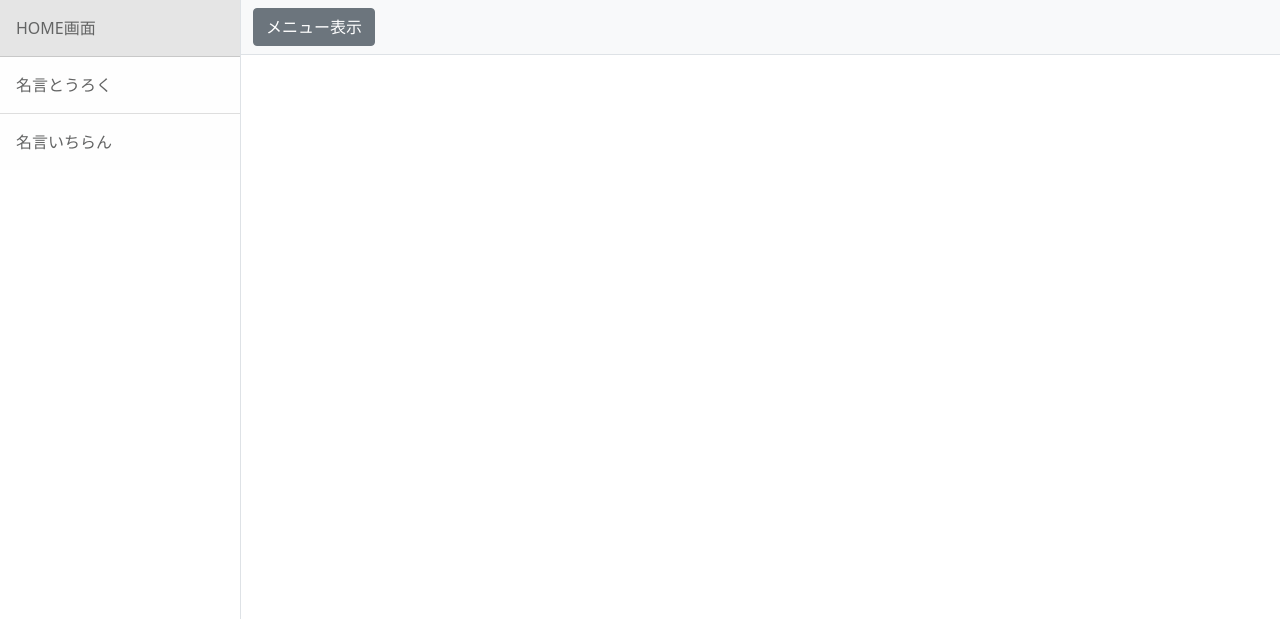
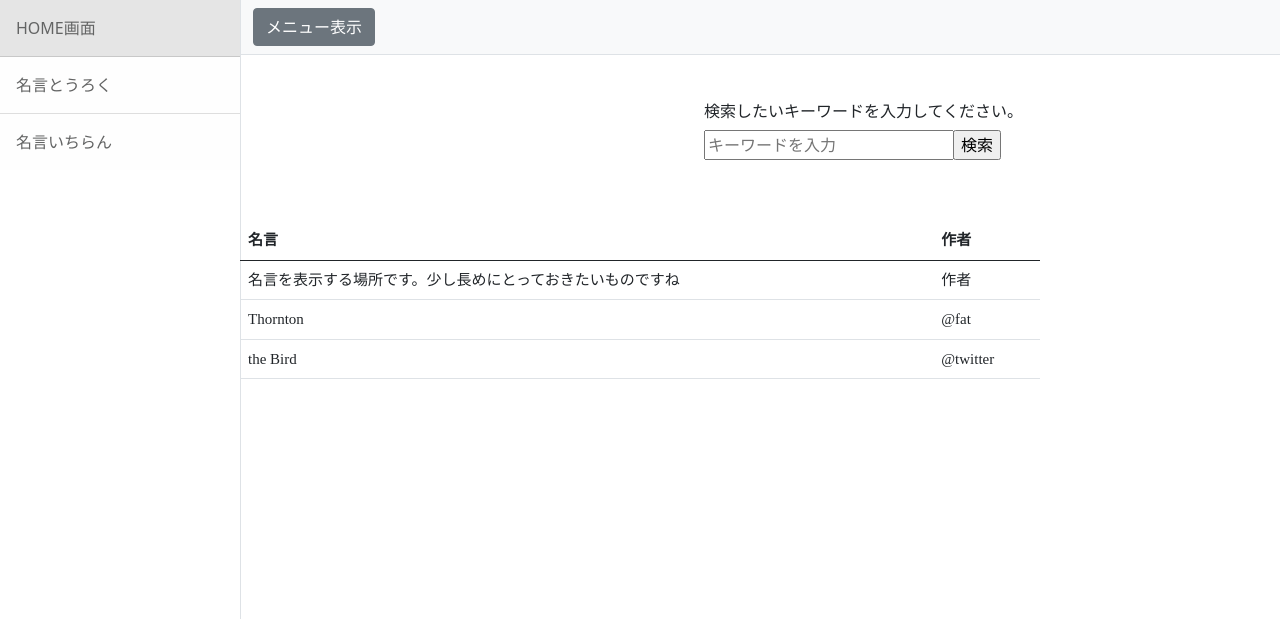
Before and after one commit to TakayukiYoshimitsu/MEIGEN, a Python web app: template src/templates/meigen_list.html in a window 1280 px wide. Shown: the top 619 px of the page. Run offline with Jinja, Linux system fonts and the light colour scheme; the template is opened without the code that fills it, so the values that code supplies are empty; some libraries are stand-ins or nearby versions.

Commit message:
いちらん画面の実装

```diff
--- /dev/null
+++ b/src/static/css/meigen_list.css
@@ -0,0 +1,225 @@
+form{
+    position: absolute ;    /* 位置（基準） */
+    width: 100%    /* 横幅（基準） */
+}
+
+/* レスポンシブル 1400px */
+@media (min-width: 1400px) {
+    /* 名言一覧 */
+    .table {
+        /* テーブル */
+        position: absolute ;    /* テーブル（基準） */
+        top: 300px;    /* テーブル（上からの高さ） */
+        left: 50%;    /* テーブル（中央） */
+        transform: translateY(-50%) translateX(-50%);    /* テーブル（中央） */
+        width: 950px;    /* 横幅 */
+        font-family: "游明朝 Demibold" ;   /* 文字フォント；游明朝 Demibold */
+        font-size: 20px;    /* 文字サイズ */
+    }
+    /* 検索 */
+    .search_all{
+        /* Box */
+        position: absolute ;    /* Box（基準） */
+        top: 130px;    /* Box（上からの高さ） */
+        left: 55%;    /* Box（左） */
+        display: inline-flex;    /* 要素の横並び */
+    }
+    /* 検索表示 */
+    .search {
+        /* 文字 */
+        position: absolute ;    /* 文字（基準） */
+        top: 100px;    /* 文字（上からの高さ） */
+        left: 55%;    /* 文字（左） */
+        width: 350px;    /* 横幅 */
+        font-family: "游明朝 Demibold" ;   /* 文字フォント；游明朝 Demibold */
+    }
+    /* 検索Box */
+    .search_box {
+        /* Box */
+        position: absolute ;    /* Box（基準） */
+        width: 300px;    /* 横幅 */
+    }
+    /* 検索ボタン */
+    .search_button {
+        /* ボタン */
+        position: absolute ;    /* ボタン（基準） */
+        left: 299px;    /* 文字（左） */
+    }
+}
+/* レスポンシブル 1400px */
+@media (max-width: 1400px) {
+    /* 名言一覧 */
+    .table {
+        /* テーブル */
+        position: absolute ;    /* テーブル（基準） */
+        top: 300px;    /* テーブル（上からの高さ） */
+        left: 50%;    /* テーブル（中央） */
+        transform: translateY(-50%) translateX(-50%);    /* テーブル（中央） */
+        width: 800px;    /* 横幅 */
+        font-family: "游明朝 Demibold" ;   /* 文字フォント；游明朝 Demibold */
+        font-size: 15px;    /* 文字サイズ */
+    }
+    /* 検索 */
+    .search_all{
+        /* Box */
+        position: absolute ;    /* Box（基準） */
+        top: 130px;    /* Box（上からの高さ） */
+        left: 55%;    /* Box（左） */
+        display: inline-flex;    /* 要素の横並び */
+    }
+    /* 検索表示 */
+    .search {
+        /* 文字 */
+        position: absolute ;    /* 文字（基準） */
+        top: 100px;    /* 文字（上からの高さ） */
+        left: 55%;    /* 文字（左） */
+        width: 350px;    /* 横幅 */
+        font-family: "游明朝 Demibold" ;   /* 文字フォント；游明朝 Demibold */
+    }
+    /* 検索Box */
+    .search_box {
+        /* Box */
+        position: absolute ;    /* Box（基準） */
+        width: 250px;    /* 横幅 */
+    }
+    /* 検索ボタン */
+    .search_button {
+        /* ボタン */
+        position: absolute ;    /* ボタン（基準） */
+        left: 249px;    /* 文字（左） */
+    }
+}
+/* レスポンシブル 992px */
+@media (max-width: 992px) {
+    /* 名言一覧 */
+    .table {
+        /* テーブル */
+        position: absolute ;    /* テーブル（基準） */
+        top: 300px;    /* テーブル（上からの高さ） */
+        left: 50%;    /* テーブル（中央） */
+        transform: translateY(-50%) translateX(-50%);    /* テーブル（中央） */
+        width: 600px;    /* 横幅 */
+        font-family: "游明朝 Demibold" ;   /* 文字フォント；游明朝 Demibold */
+        font-size: 15px;    /* 文字サイズ */
+    }
+    /* 検索 */
+    .search_all{
+        /* Box */
+        position: absolute ;    /* Box（基準） */
+        top: 130px;    /* Box（上からの高さ） */
+        left: 45%;    /* Box（左） */
+        display: inline-flex;    /* 要素の横並び */
+    }
+    /* 検索表示 */
+    .search {
+        /* 文字 */
+        position: absolute ;    /* 文字（基準） */
+        top: 100px;    /* 文字（上からの高さ） */
+        left: 45%;    /* 文字（左） */
+        width: 350px;    /* 横幅 */
+        font-family: "游明朝 Demibold" ;   /* 文字フォント；游明朝 Demibold */
+    }
+    /* 検索Box */
+    .search_box {
+        /* Box */
+        position: absolute ;    /* Box（基準） */
+        width: 250px;    /* 横幅 */
+    }
+    /* 検索ボタン */
+    .search_button {
+        /* ボタン */
+        position: absolute ;    /* ボタン（基準） */
+        left: 249px;    /* 文字（左） */
+    }
+}
+/* レスポンシブル 768px */
+@media (max-width: 768px) {
+    /* 名言一覧 */
+    .table {
+        /* テーブル */
+        position: absolute ;    /* テーブル（基準） */
+        top: 300px;    /* テーブル（上からの高さ） */
+        left: 50%;    /* テーブル（中央） */
+        transform: translateY(-50%) translateX(-50%);    /* テーブル（中央） */
+        width: 500px;    /* 横幅 */
+        font-family: "游明朝 Demibold" ;   /* 文字フォント；游明朝 Demibold */
+        font-size: 15px;    /* 文字サイズ */
+    }
+    /* 検索 */
+    .search_all{
+        /* Box */
+        position: absolute ;    /* Box（基準） */
+        top: 130px;    /* Box（上からの高さ） */
+        left: 40%;    /* Box（左） */
+        display: inline-flex;    /* 要素の横並び */
+    }
+    /* 検索表示 */
+    .search {
+        /* 文字 */
+        position: absolute ;    /* 文字（基準） */
+        top: 100px;    /* 文字（上からの高さ） */
+        left: 40%;    /* 文字（左） */
+        width: 350px;    /* 横幅 */
+        font-size: 15px;    /* 文字サイズ */
+        font-family: "游明朝 Demibold" ;   /* 文字フォント；游明朝 Demibold */
+    }
+    /* 検索Box */
+    .search_box {
+        /* Box */
+        position: absolute ;    /* Box（基準） */
+        width: 250px;    /* 横幅 */
+    }
+    /* 検索ボタン */
+    .search_button {
+        /* ボタン */
+        position: absolute ;    /* ボタン（基準） */
+        left: 249px;    /* 文字（左） */
+    }
+}
+/* レスポンシブル 575px */
+@media (max-width: 576px) {
+    /* 名言一覧 */
+    .table {
+        /* テーブル */
+        position: absolute ;    /* テーブル（基準） */
+        top: 300px;    /* テーブル（上からの高さ） */
+        left: 50%;    /* テーブル（中央） */
+        transform: translateY(-50%) translateX(-50%);    /* テーブル（中央） */
+        width: 70%;    /* 横幅 */
+        font-family: "游明朝 Demibold" ;   /* 文字フォント；游明朝 Demibold */
+        font-size: 15px;    /* 文字サイズ */
+    }
+
+    /* 検索 */
+    .search_all{
+        /* Box */
+        position: absolute ;    /* Box（基準） */
+        top: 130px;    /* Box（上からの高さ） */
+        left: 35%;    /* Box（左） */
+        display: inline-flex;    /* 要素の横並び */
+    }
+    /* 検索表示 */
+    .search {
+        /* 文字 */
+        position: absolute ;    /* 文字（基準） */
+        top: 100px;    /* 文字（上からの高さ） */
+        left: 35%;    /* 文字（左） */
+        width: 350px;    /* 横幅 */
+        font-size: 13px;    /* 文字サイズ */
+        font-family: "游明朝 Demibold" ;   /* 文字フォント；游明朝 Demibold */
+    }
+    /* 検索Box */
+    .search_box {
+        /* Box */
+        position: absolute ;    /* Box（基準） */
+        width: 200px;    /* 横幅 */
+        font-size: 13px;    /* 文字サイズ */
+    }
+    /* 検索ボタン */
+    .search_button {
+        /* ボタン */
+        position: absolute ;    /* ボタン（基準） */
+        left: 199px;    /* 文字（左） */
+        font-size: 13px;    /* 文字サイズ */
+    }
+}
--- a/src/templates/meigen_list.html
+++ b/src/templates/meigen_list.html
@@ -2,11 +2,13 @@
 <html lang="en">
 <head>
     <meta charset="UTF-8">
-    <title>HOME画面</title>
+    <title>いちらん画面</title>
     <!-- Favicon-->
-    <link rel="icon" type="image/x-icon" href="assets/favicon.ico"/>
+    <link rel="icon" type="image/x-icon" href="../bootstrap/assets/favicon.ico"/>
     <!-- Core theme CSS (includes Bootstrap)-->
     <link href="../bootstrap/css/style.css" rel="stylesheet"/>
+    <!-- CSS -->
+    <link href="../static/css/meigen_list.css" rel="stylesheet"/>
 </head>
 <body>
 <div class="d-flex" id="wrapper">
@@ -31,10 +33,41 @@
         </nav>
     </div>
     <!-- ページ内容-->
+    <form>
+        <p class="search">検索したいキーワードを入力してください。</p>
+        <div class="search_all">
+            <input class="search_box" type="search" placeholder="キーワードを入力">
+            <input class="search_button" type="submit" value="検索">
+        </div>
+        <table class="table">
+            <thead class="thead-lignt">
+            <tr>
+                <th scope="col">名言</th>
+                <th scope="col">作者</th>
+            </tr>
+            </thead>
+            <tbody>
+            <tr>
+                <td>名言を表示する場所です。少し長めにとっておきたいものですね</td>
+                <td>作者</td>
+            </tr>
+            <tr>
+                <td>Thornton</td>
+                <td>@fat</td>
+            </tr>
+            <tr>
+                <td>the Bird</td>
+                <td>@twitter</td>
+            </tr>
+            </tbody>
+        </table>
+    </form>
 </div>
 <!-- Bootstrap core JS-->
 <script src="https://cdn.jsdelivr.net/npm/bootstrap@5.1.1/dist/js/bootstrap.bundle.min.js"></script>
 <!-- Core theme JS-->
 <script src="../bootstrap/js/script.js"></script>
+<!-- JavaScript -->
+<script src="../static/js/meigen_list.js"></script>
 </body>
 </html>
```
